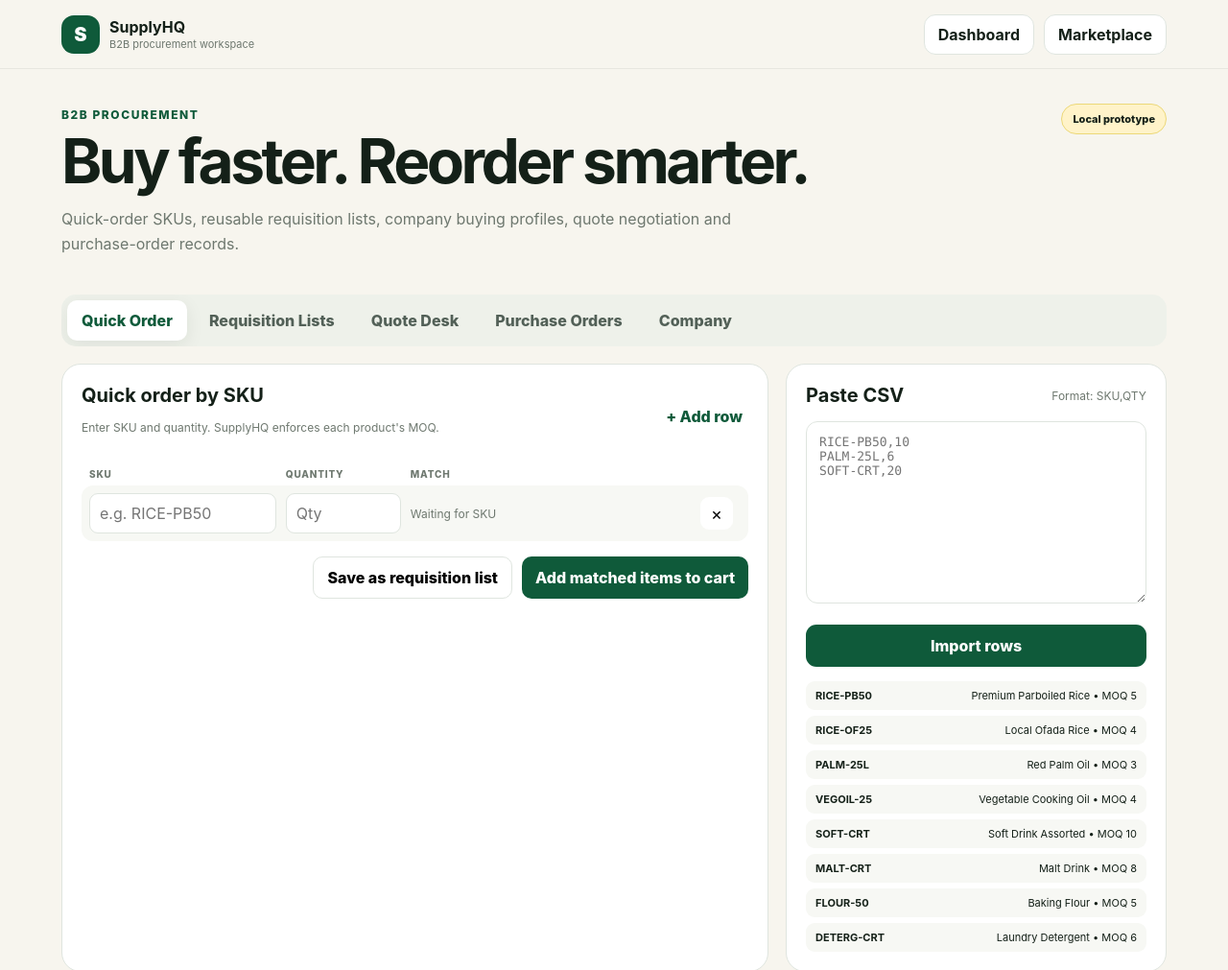
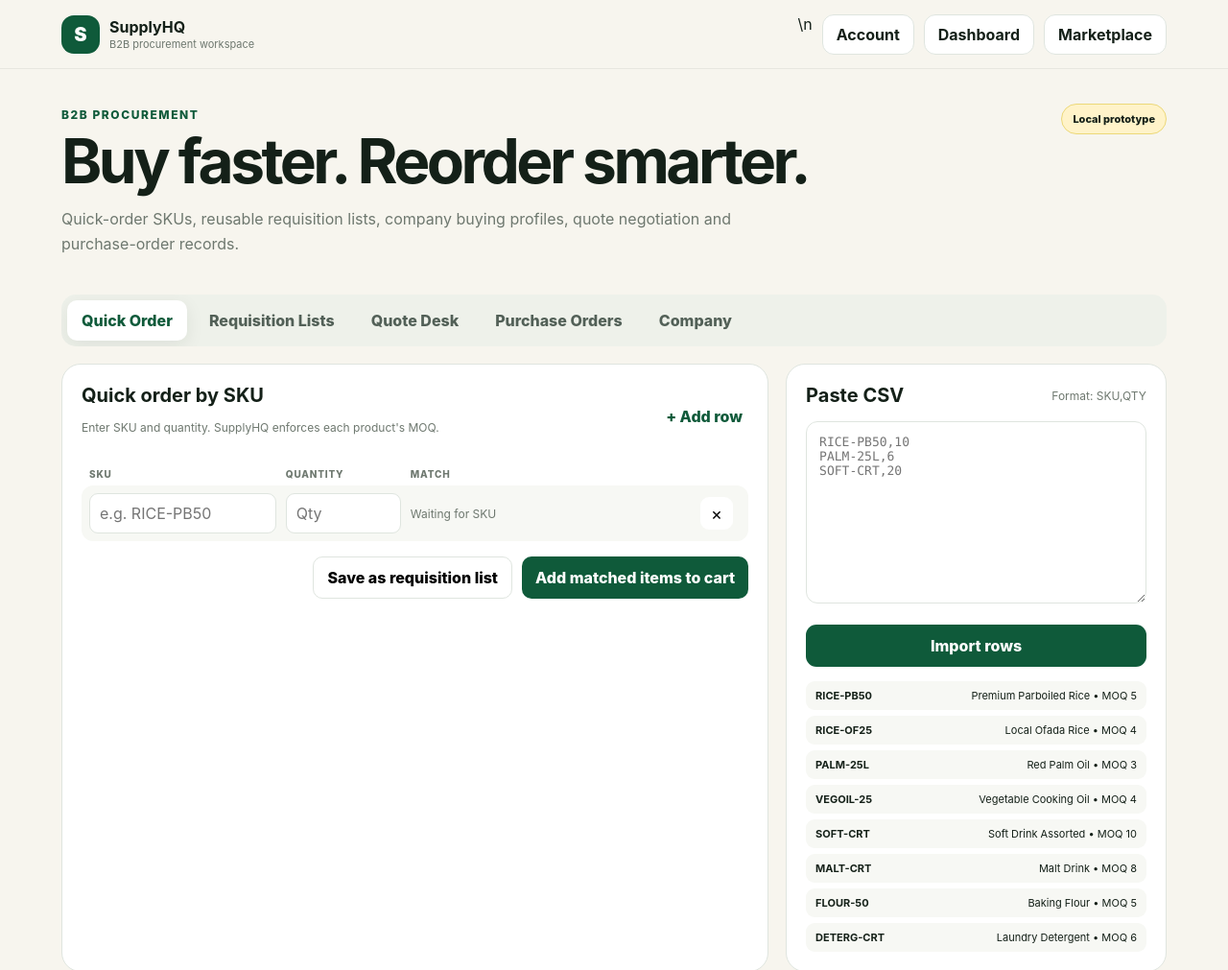
Before and after one commit to mabrig1/SupplyHQ, a plain HTML site: page procurement.html in a window 1280 px wide. Shown: the top 1011 px of the page at 96% size. Drawn offline with Linux system fonts and the light colour scheme.

Commit message:
Connect procurement to SupplyHQ API client

```diff
--- a/procurement.html
+++ b/procurement.html
@@ -15,7 +15,7 @@
       <span class="brand-mark">S</span>
       <span><strong>SupplyHQ</strong><small>B2B procurement workspace</small></span>
     </a>
-    <div class="top-actions">
+    <div class="top-actions">\n      <a class="ghost dashboard-link" href="account.html">Account</a>
       <a class="ghost dashboard-link" href="dashboard.html">Dashboard</a>
       <a class="ghost dashboard-link" href="index.html">Marketplace</a>
     </div>
@@ -150,6 +150,6 @@
   </dialog>
 
   <div class="toast" id="toast" role="status" aria-live="polite"></div>
-  <script src="procurement.js" defer></script>
+  <script src="api-client.js"></script>\n  <script src="procurement.js" defer></script>
 </body>
 </html>
```
